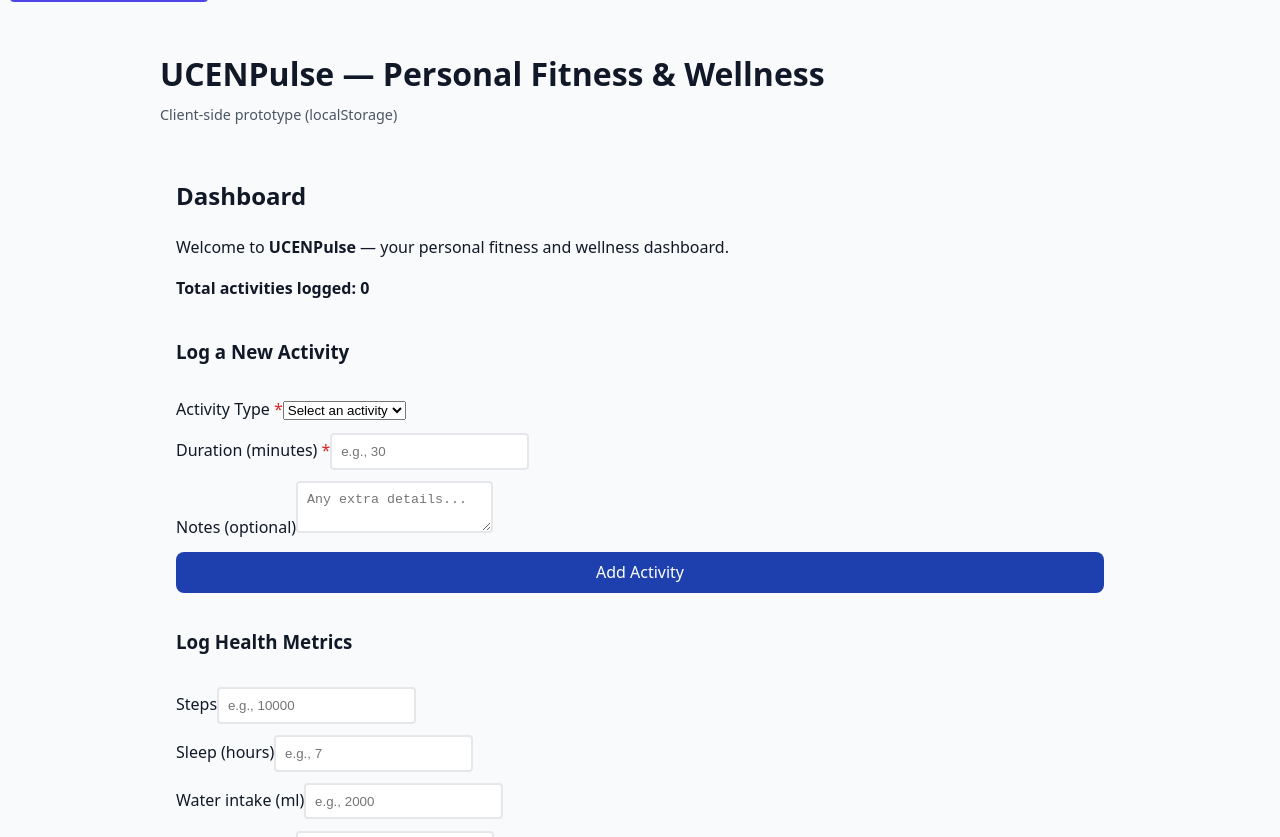
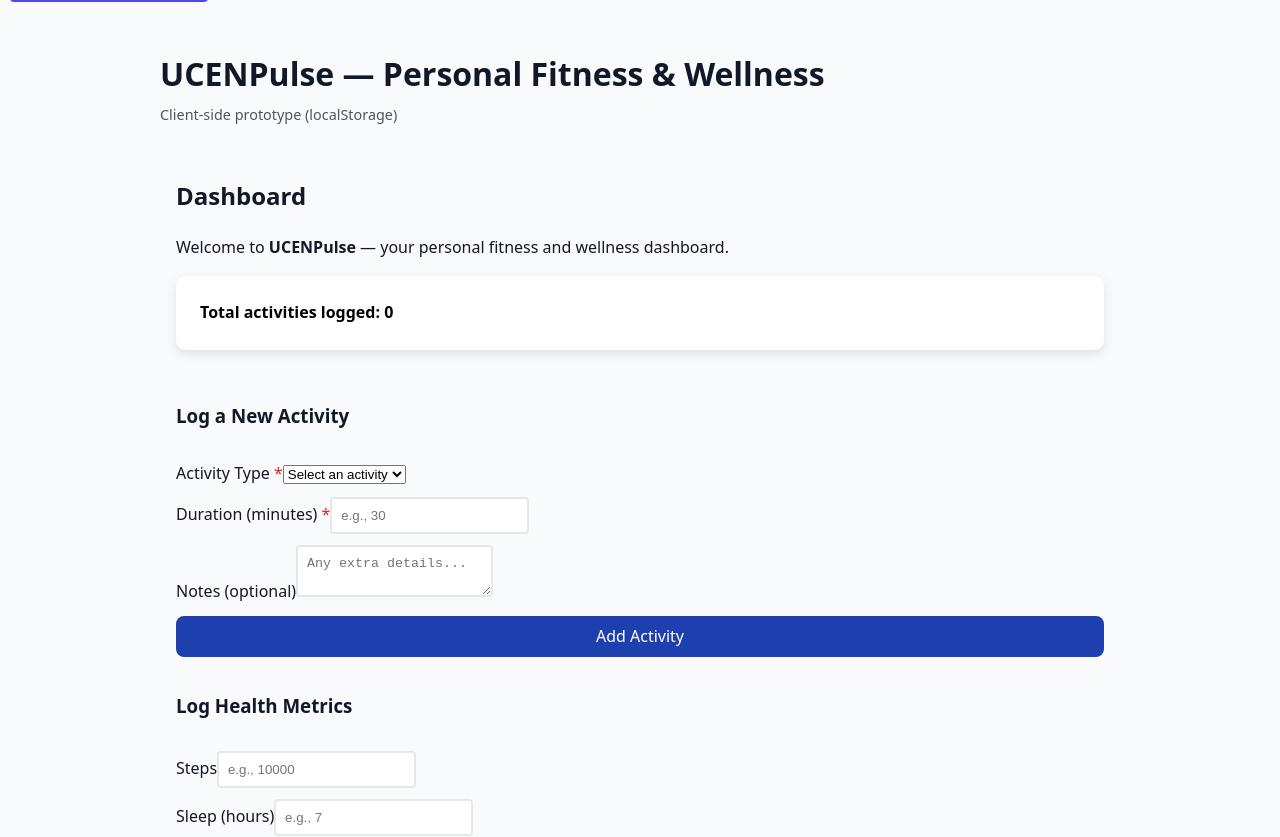
Before and after one commit to Aamir-shakil/ucenpulse, a React (Vite) app: page / in a window 1280 px wide. Shown: the top 837 px of the page. Built offline with nearby package versions, Linux system fonts and the light colour scheme; the HTML template or start-up script is replaced by a standard one.

Commit message:
Style: Updated layout with cards

```diff
--- a/src/components/Dashboard.jsx
+++ b/src/components/Dashboard.jsx
@@ -27,7 +27,7 @@ export default function Dashboard() {
       </p>
 
       {/* Summary */}
-      <div className="dashboard-summary">
+      <div className="dashboard-summary card">
         <strong>Total activities logged:</strong> {activities.length}
       </div>
 
@@ -36,7 +36,7 @@ export default function Dashboard() {
 
       {/* Activity List */}
       {activities.length > 0 && (
-        <div className="activity-list">
+        <div className="card activity-list">
           <h3>Logged Activities</h3>
           <ul>
             {activities.map((a) => (
@@ -54,7 +54,7 @@ export default function Dashboard() {
 
       {/* Metrics List */}
       {metrics.length > 0 && (
-        <div className="metrics-list">
+        <div className="card metrics-list">
           <h3>Logged Metrics</h3>
           <ul>
             {metrics.map((m) => (
@@ -75,7 +75,7 @@ export default function Dashboard() {
 
           {/* Steps Trend Chart */}
           {metrics.length > 0 && (
-            <figure className="chart-section">
+            <figure className="chart-section card">
               <h3>Weekly Steps Trend</h3>
               <div className="chart-container">
                 <TrendsChart
@@ -96,7 +96,7 @@ export default function Dashboard() {
 
           {/* Activity Duration Chart */}
           {activities.length > 0 && (
-            <figure className="chart-section">
+            <figure className="chart-section card">
               <h3>Weekly Activity Duration</h3>
               <div className="chart-container">
                 <TrendsChart
--- a/src/styles.css
+++ b/src/styles.css
@@ -192,3 +192,38 @@ button:focus-visible {
   white-space: nowrap;
   border: 0;
 }
+
+/* ===========================================
+   Cards
+   =========================================== */
+.card {
+  background-color: #ffffff;
+  color: #000;
+  border-radius: 10px;
+  padding: 1.5rem;
+  box-shadow: 0 4px 12px rgba(0,0,0,0.1);
+  margin-bottom: 2rem;
+}
+
+.card h3 {
+  margin-top: 0;
+  margin-bottom: 1rem;
+  font-size: 1.25rem;
+}
+
+.card ul {
+  list-style: none;
+  padding-left: 0;
+}
+
+.card li {
+  padding: 0.5rem 0;
+  border-bottom: 1px solid #eee;
+}
+
+.chart-card {
+  padding: 1rem;
+  border-radius: 10px;
+  background-color: #ffffff;
+  box-shadow: 0 2px 6px rgba(0,0,0,0.1);
+}
```
